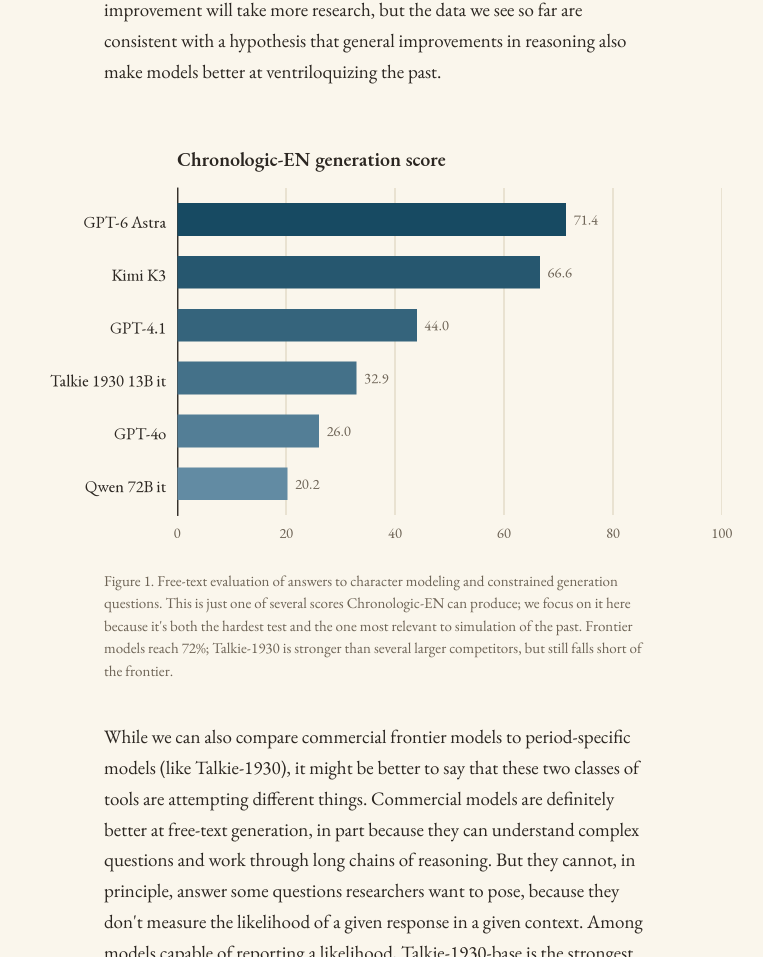
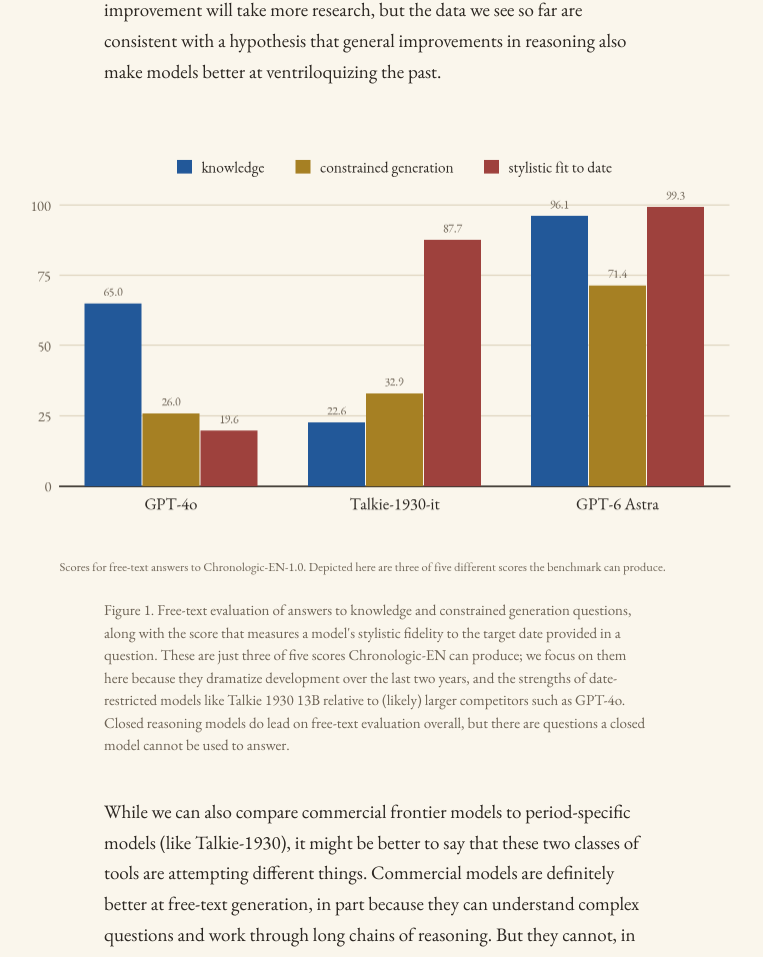
Before and after one commit to Historical-AI-Lab/Chronologic-EN, a plain HTML site: page docs/index.html in a window 1280 px wide. Shown: the part 3260-4217 px from the top of the page, without its empty margins (264-1027 px from the left). Drawn offline with nearby package versions, Linux system fonts and the light colour scheme.

Commit message:
updating blog

```diff
--- a/docs/index.html
+++ b/docs/index.html
@@ -448,9 +448,9 @@
 
   <figure class="wide">
   <!-- Put plots in docs/assets/ and point at them with a relative path. -->
-  <img src="assets/figure-1.png" alt="Horizontal bar chart comparing six language models on the Chronologic-EN generation score, plotted against the full 0 to 100 range of the benchmark. Bars are ordered from lowest score at the bottom to highest at the top: Qwen 72B it, 20.2; GPT-4o, 26.0; Talkie 1930 13B it, 32.9; GPT-4.1, 44.0; Kimi K3, 66.6; and GPT-6 Astra, 71.4. The two most recent frontier models lead by a wide margin, roughly doubling the scores of the oldest models tested. Talkie 1930 13B it, the period-specific model trained only on text from before 1930, falls in the middle of the group, ahead of GPT-4o and Qwen 72B it but well behind GPT-4.1, Kimi K3 and GPT-6 Astra. Every model scores below 72, leaving more than a quarter of the scale unclaimed.">
+  <img src="assets/figure-2.png" alt="Horizontal bar chart comparing six language models on the Chronologic-EN generation score, plotted against the full 0 to 100 range of the benchmark. Bars are ordered from lowest score at the bottom to highest at the top: Qwen 72B it, 20.2; GPT-4o, 26.0; Talkie 1930 13B it, 32.9; GPT-4.1, 44.0; Kimi K3, 66.6; and GPT-6 Astra, 71.4. The two most recent frontier models lead by a wide margin, roughly doubling the scores of the oldest models tested. Talkie 1930 13B it, the period-specific model trained only on text from before 1930, falls in the middle of the group, ahead of GPT-4o and Qwen 72B it but well behind GPT-4.1, Kimi K3 and GPT-6 Astra. Every model scores below 72, leaving more than a quarter of the scale unclaimed.">
   <figcaption>
-  Figure 1. Free-text evaluation of answers to character modeling and constrained generation questions. This is just one of several scores Chronologic-EN can produce; we focus on it here because it's both the hardest test and the one most relevant to simulation of the past. Frontier models reach 72%; Talkie-1930 is stronger than several larger competitors, but still falls short of the frontier.
+  Figure 1. Free-text evaluation of answers to knowledge and constrained generation questions, along with the score that measures a model's stylistic fidelity to the target date provided in a question. These are just three of five scores Chronologic-EN can produce; we focus on them here because they dramatize development over the last two years, and the strengths of date-restricted models like Talkie 1930 13B relative to (likely) larger competitors such as GPT-4o. Closed reasoning models do lead on free-text evaluation overall, but there are questions a closed model cannot be used to answer.
   </figcaption>
   </figure>
 
```
